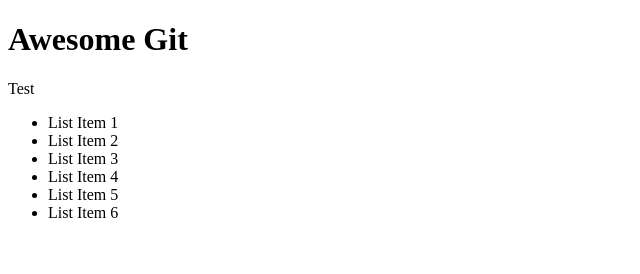
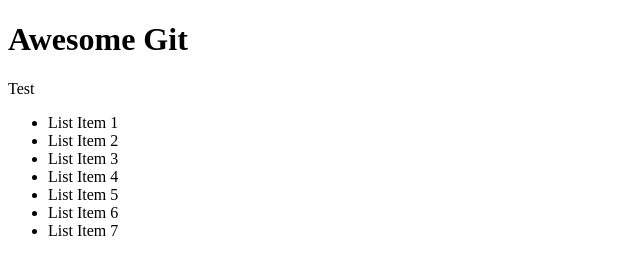
Before and after one commit to LouiseAnne26/Git, a plain HTML site: page index.html in a window 1280 px wide. Shown: the full height of the page, 0-640 px from the left. Drawn offline with Linux system fonts and the light colour scheme.

Commit message:
Added another list item

```diff
--- a/index.html
+++ b/index.html
@@ -17,6 +17,7 @@
     <li>List Item 4</li>
     <li>List Item 5</li>
     <li>List Item 6</li>
+    <li>List Item 7</li>
   </ul>
 </body>
 </html>
```
